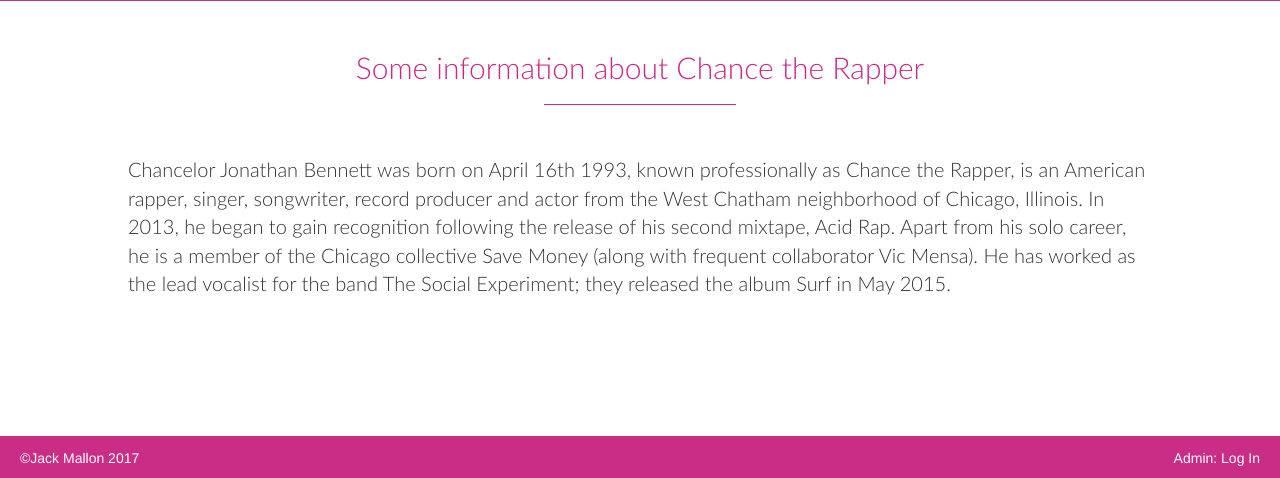
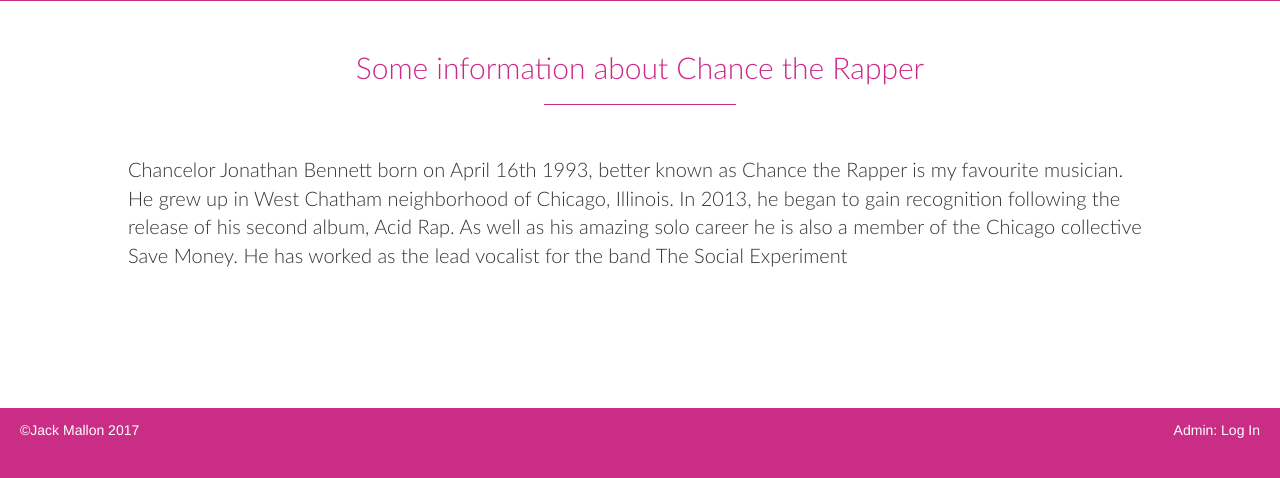
Before and after one commit to JackMallon/Online-Merchandise-Store, a PHP site: template views/about.html.twig in a window 1280 px wide. Shown: the part 559-1037 px from the top of the page. After the commit the page ends 997 px from the top, so only its background shows below. Run offline with PHP 8.4, Linux system fonts and the light colour scheme; the template is opened without the code that fills it, so the values that code supplies are empty; some libraries are stand-ins or nearby versions.

Commit message:
Update about.html.twig

```diff
--- a/views/about.html.twig
+++ b/views/about.html.twig
@@ -12,10 +12,10 @@
 
 <div id="chanceInfo">
     <p>
-    Chancelor Jonathan Bennett was born on April 16th 1993, known professionally as Chance the Rapper, is an American rapper, singer, songwriter, record
-    producer and actor from the West Chatham neighborhood of Chicago, Illinois. In 2013, he began to gain recognition following the release of his
-    second mixtape, Acid Rap. Apart from his solo career, he is a member of the Chicago collective Save Money (along with frequent collaborator
-    Vic Mensa). He has worked as the lead vocalist for the band The Social Experiment; they released the album Surf in May 2015.<br><br>
+    Chancelor Jonathan Bennett born on April 16th 1993, better known as Chance the Rapper is my favourite musician. He grew up in
+    West Chatham neighborhood of Chicago, Illinois. In 2013, he began to gain recognition following the release of his
+    second album, Acid Rap. As well as his amazing solo career he is also a member of the Chicago collective Save Money.
+    He has worked as the lead vocalist for the band The Social Experiment<br><br>
 
     </p>
 </div>
```
